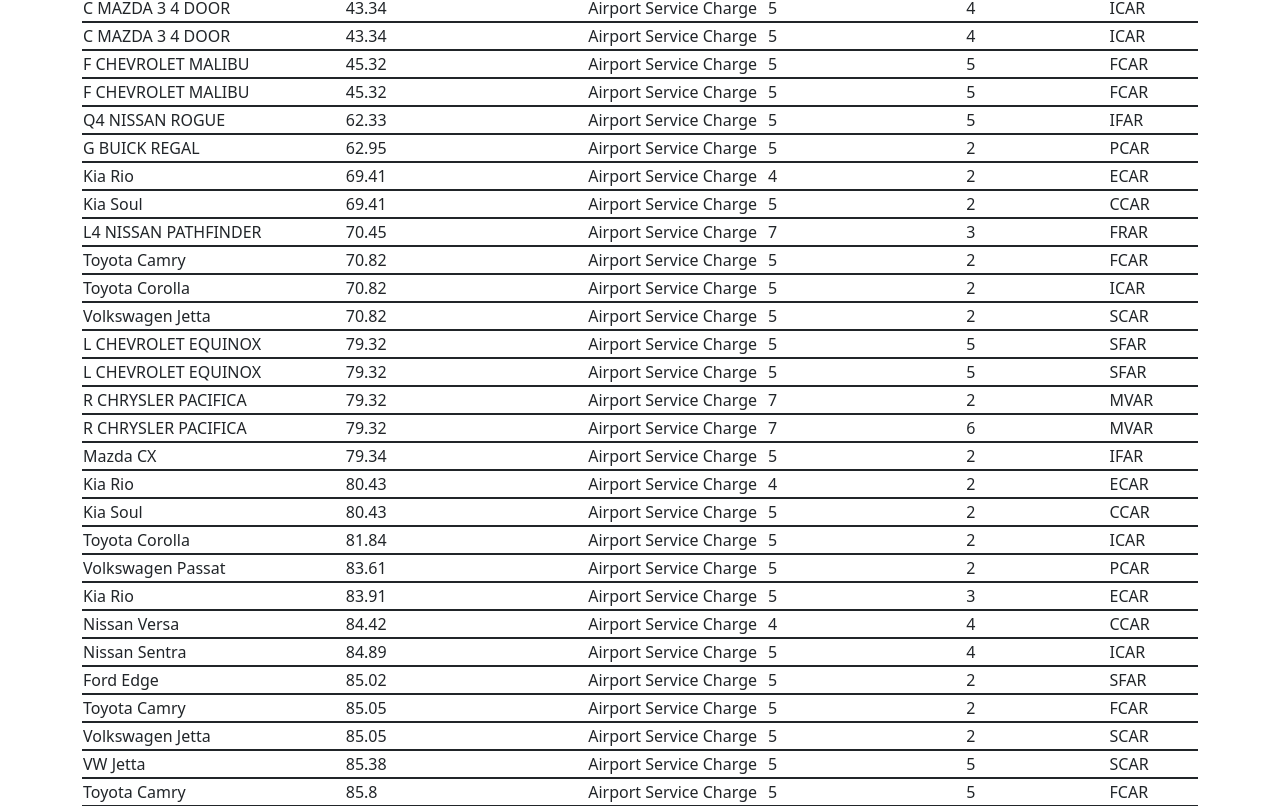
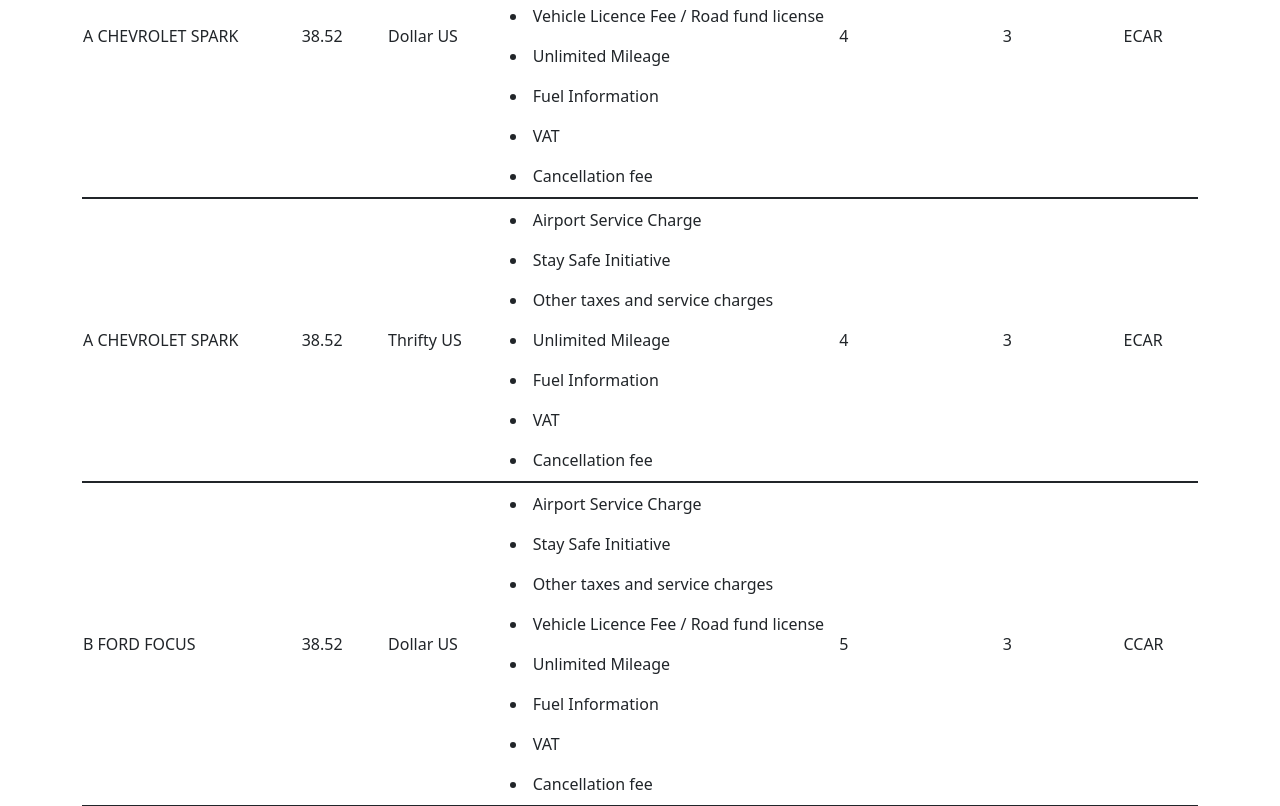
Before and after one commit to rjayaramegowda/redux-ts, a React (Create React App) app: page / in a window 1280 px wide. Shown: the part 414-1220 px from the top of the page. Built offline with nearby package versions, Linux system fonts and the light colour scheme.

Commit message:
Update App.tsx

```diff
--- a/src/App.tsx
+++ b/src/App.tsx
@@ -101,8 +101,8 @@
           <tr key={index}>
             <td>{item.availableCore.vehicle.carName}</td>
             <td>{item.availableCore.totalCharge.estimatedTotal}</td>
-            <td>{item.availableCore.totalCharge.vendor?.name}</td>
-            <td>{item.availableInfo.coverages[0].type}</td>
+            <td>{item.availableCore.vendor?.name}</td>
+            <td>{item.availableInfo.coverages.map((item:any) => (<li>{item.type}</li>))}</td>
             <td>{item.availableCore.vehicle.passengerQuantity}</td>
             <td>{item.availableCore.vehicle.baggageQuantity}</td>
             <td>{item.availableCore.vehicle.carType}</td>
```
